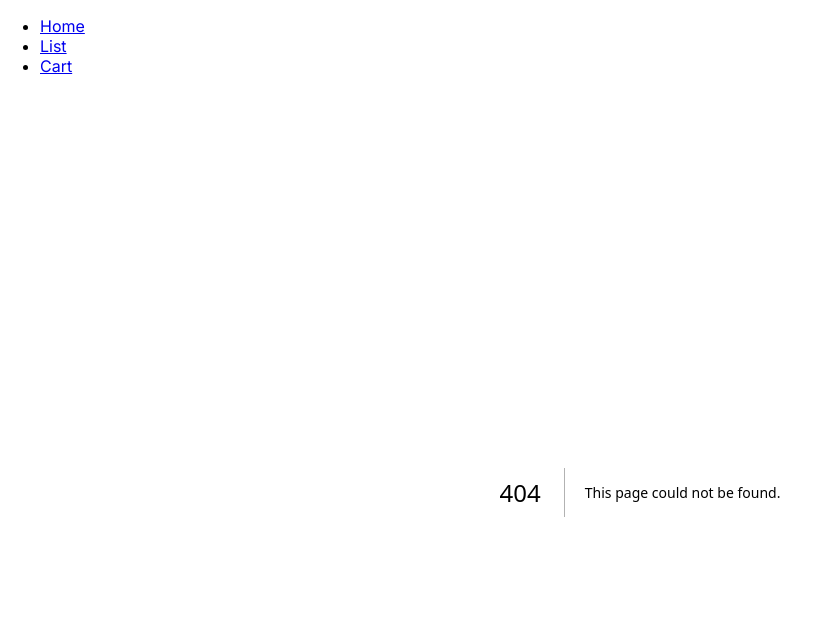
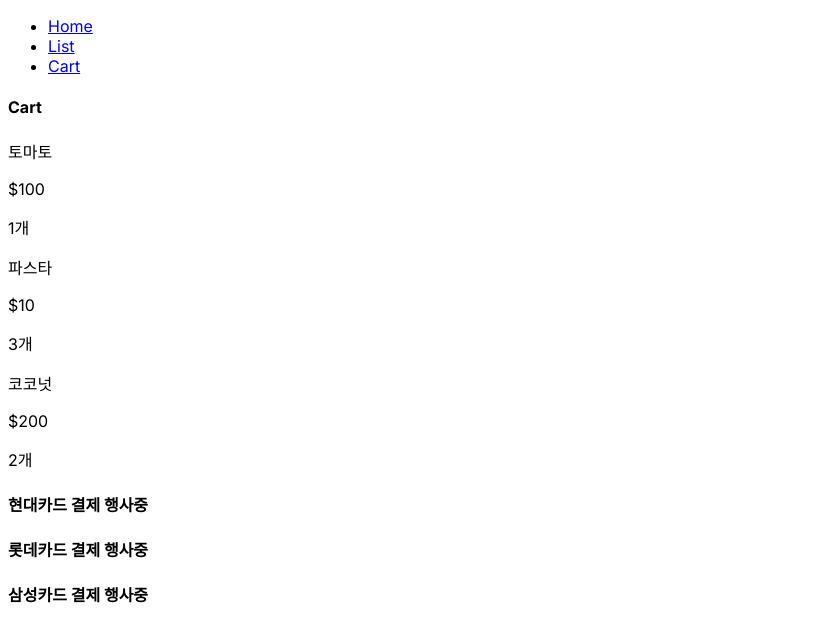
Before and after one commit to July249/nextjs-tutorial, a Next.js app in the folder CA/fresh/: page /cart in a window 1280 px wide. Before the commit this address had no page. Shown: the top 642 px of the page, without its empty margins (0-831 px from the left). Built offline with nearby package versions, Linux system fonts and the light colour scheme.

Commit message:
cart 페이지

```diff
--- /dev/null
+++ b/CA/fresh/app/cart/page.js
@@ -0,0 +1,34 @@
+export default function Cart() {
+  let product = [
+    { name: '토마토', price: '$100', quantity: 1 },
+    { name: '파스타', price: '$10', quantity: 3 },
+    { name: '코코넛', price: '$200', quantity: 2 },
+  ];
+  return (
+    <div>
+      <h4 className='title'>Cart</h4>
+      {product.map((item, index) => (
+        <CartItem key={index} name={item.name} price={item.price} quantity={item.quantity} />
+      ))}
+      <Banner company='현대' />
+      <Banner company='롯데' />
+      <Banner company='삼성' />
+    </div>
+  );
+}
+
+// 큰 페이지는 Server Component로 만들어야 한다.
+// 자바스크립트 기능이 들어가는 Component는 Client Component로 만들어야 한다.
+function CartItem({ name, price, quantity }) {
+  return (
+    <div className='cart-item'>
+      <p>{name}</p>
+      <p>{price}</p>
+      <p>{quantity}개</p>
+    </div>
+  );
+}
+
+function Banner({ company }) {
+  return <h4>{company}카드 결제 행사중</h4>;
+}
```
